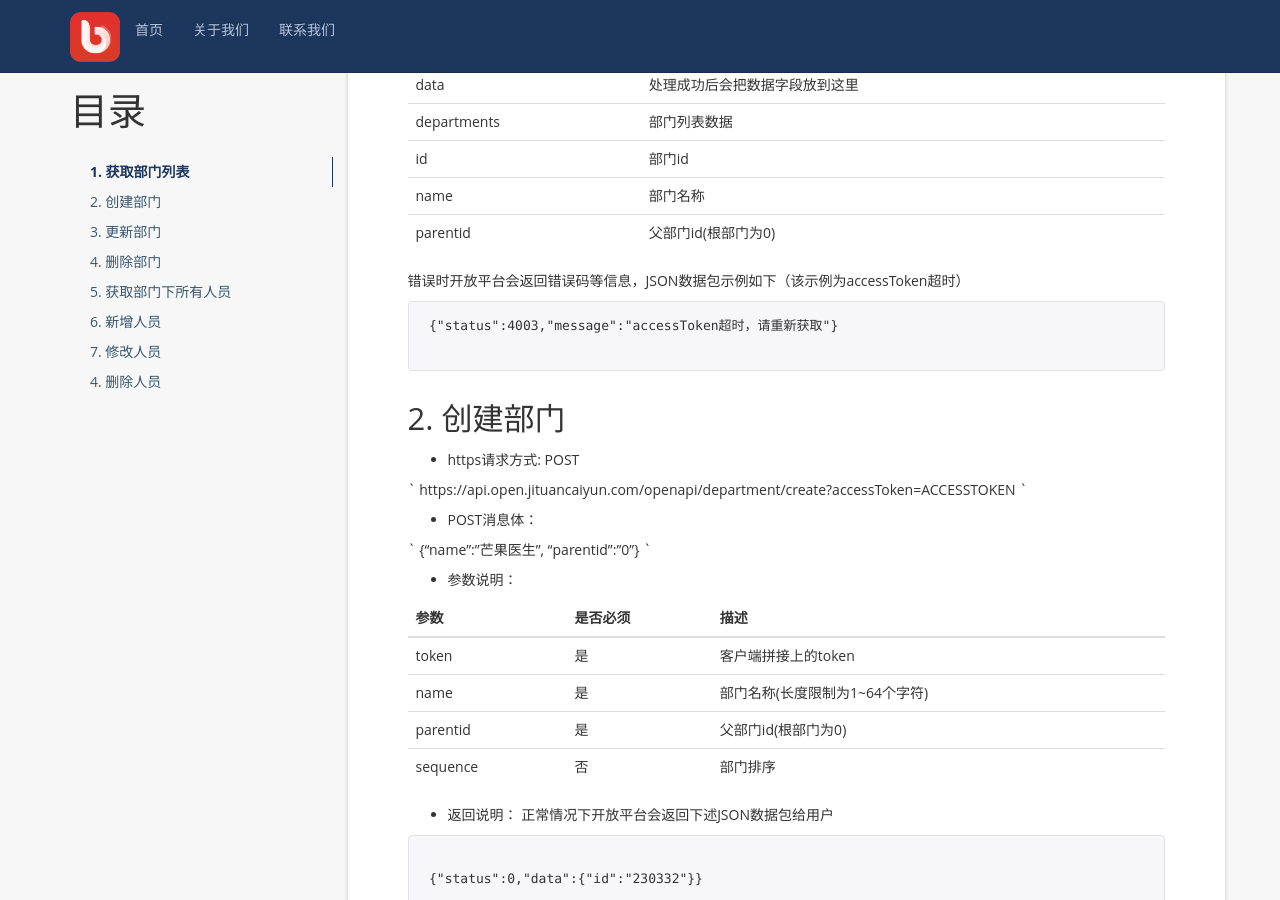
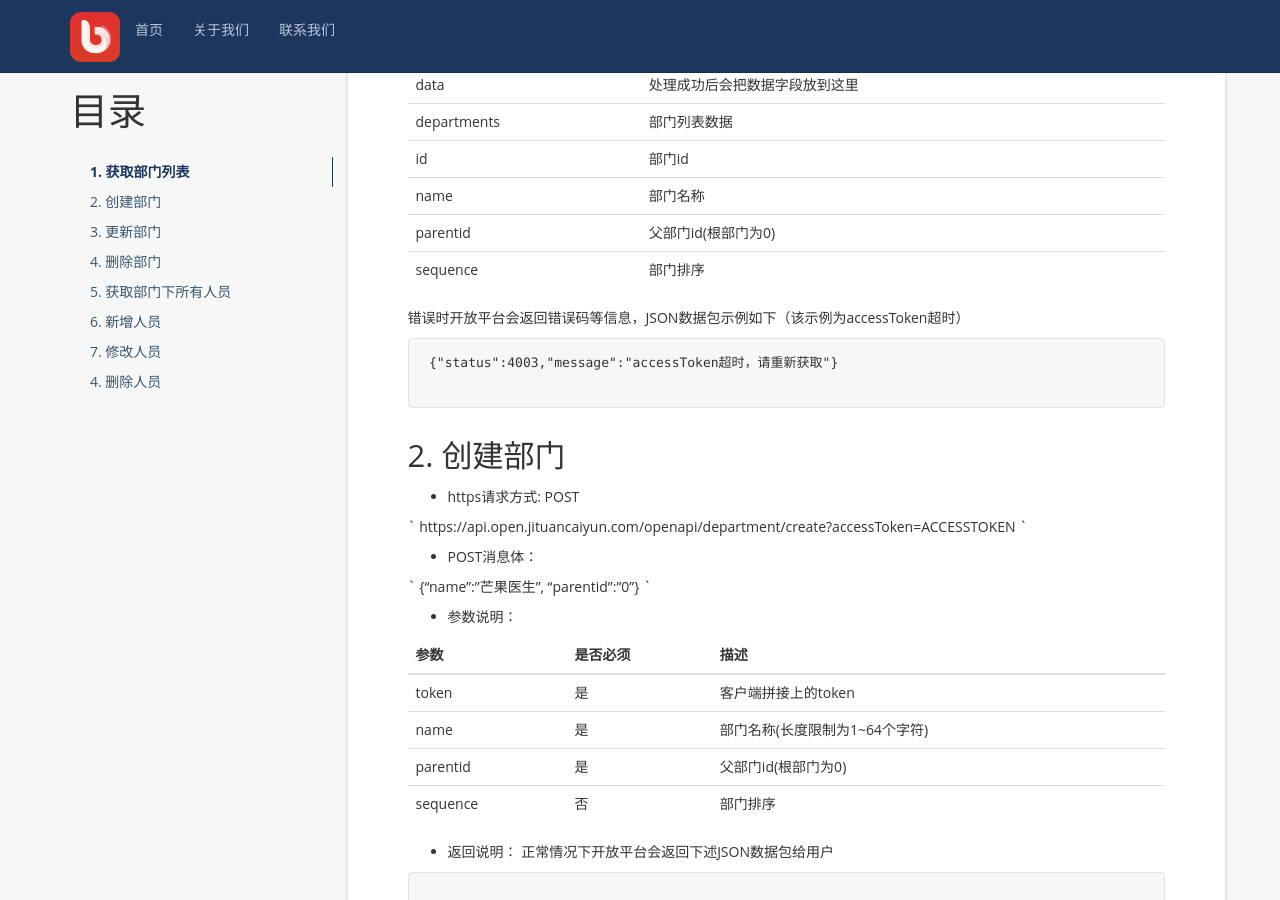
Before and after one commit to uban360/uban360.github.io, a Jekyll site: the page built from _posts/2016-09-27-app-contact.md, in a window 1280 px wide and 900 px high, scrolled down 763 px. Built offline with Jekyll 4.4.1, drawn with Linux system fonts in a browser that asks for light colours; comment, search, counter and statistics services are not loaded.

Commit message:
增加部门排序

```diff
--- a/_posts/2016-09-27-app-contact.md
+++ b/_posts/2016-09-27-app-contact.md
@@ -41,6 +41,7 @@ departments | 部门列表数据
 id | 部门id
 name | 部门名称
 parentid | 父部门id(根部门为0)
+sequence | 部门排序
 
 错误时开放平台会返回错误码等信息，JSON数据包示例如下（该示例为accessToken超时）
 
```
